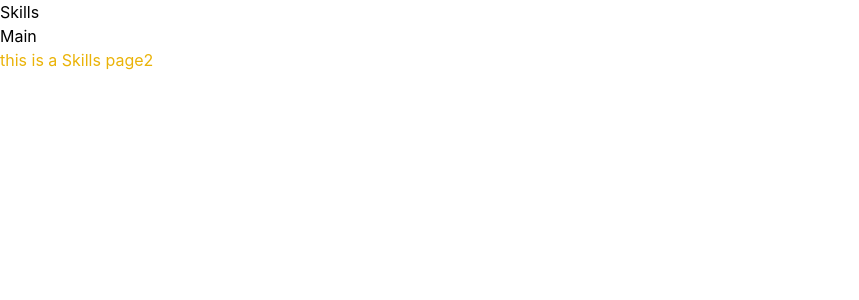
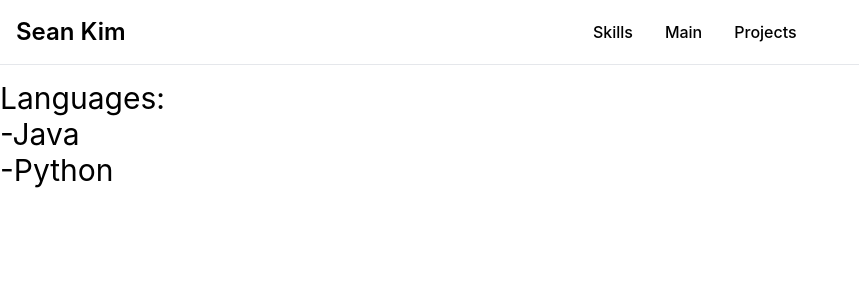
Before and after one commit to seankimfeb/seankimportfolio, a React (Create React App) app: page /skills in a window 1280 px wide. Shown: the top 300 px of the page, without its empty margins (0-859 px from the left). Built offline with nearby package versions, Linux system fonts and the light colour scheme.

Commit message:
navbar style added

```diff
--- a/src/components/NavigationBar.jsx
+++ b/src/components/NavigationBar.jsx
@@ -4,17 +4,36 @@ import { Link } from 'react-router-dom';
 
 const NavigationBar = () => {
   return (
-    <nav>
-      <ul>
-        <li>
+
+<nav class="bg-white dark:bg-gray-000 fixed w-full z-20 top-0 start-0 border-b border-gray-200 dark:border-gray-600">
+  <div class="max-w-screen-xl flex flex-wrap items-center justify-between mx-auto p-4">
+  <Link to="/seankimportfolio" class="flex items-center space-x-3 rtl:space-x-reverse">
+      <span class="self-center text-2xl font-semibold whitespace-nowrap dark:text-black">Sean Kim</span>
+  </Link>
+  <div class="flex md:order-2 space-x-3 md:space-x-0 rtl:space-x-reverse">
+      <button data-collapse-toggle="navbar-sticky" type="button" class="inline-flex items-center p-2 w-10 h-10 justify-center text-sm text-gray-500 rounded-lg md:hidden hover:bg-gray-100 focus:outline-none focus:ring-2 focus:ring-gray-200 dark:text-gray-400 dark:hover:bg-gray-700 dark:focus:ring-gray-600" aria-controls="navbar-sticky" aria-expanded="false">
+        <span class="sr-only">Open main menu</span>
+        <svg class="w-5 h-5" aria-hidden="true" xmlns="http://www.w3.org/2000/svg" fill="none" viewBox="0 0 17 14">
+            <path stroke="currentColor" stroke-linecap="round" stroke-linejoin="round" stroke-width="2" d="M1 1h15M1 7h15M1 13h15"/>
+        </svg>
+    </button>
+  </div>
+  <div class="items-center justify-between hidden w-full md:flex md:w-auto md:order-1" id="navbar-sticky">
+    <ul class="flex flex-col p-4 md:p-0 mt-4 font-medium border border-gray-000 rounded-lg bg-gray-50 md:space-x-8 rtl:space-x-reverse md:flex-row md:mt-0 md:border-0 md:bg-white dark:bg-gray-000 md:dark:bg-gray-000 dark:border-gray-700">
+    <li>
           <Link to="/skills">Skills</Link>
         </li>
         <li>
         <Link to="/seankimportfolio">Main</Link>
         </li>
-        {/* Add more navigation links as needed */}
-      </ul>
-    </nav>
+        <li>
+          <Link to = "/projects">Projects</Link>
+        </li>
+    </ul>
+  </div>
+  </div>
+</nav>
+
   );
 };
 
--- a/src/pages/Introduction.jsx
+++ b/src/pages/Introduction.jsx
@@ -2,11 +2,13 @@ const Introduction = () =>{
 
 
     return(
-        <section class="bg-gray-50 dark:bg-gray-900">
+
         <div>
-            <p class="text-yellow-500">this is an introduction pagev2</p>
+            <p class = "text-3xl mt-20">Hello, My name is Seong Su(Sean). I am a Computer Science student in York University.<br/>
+            I was an Accounting & Financial Management student in Western University, </p>
+
         </div>
-        </section>
+
     )
 }
 export default Introduction
--- a/src/pages/Skills.jsx
+++ b/src/pages/Skills.jsx
@@ -2,8 +2,9 @@ const Skills = () =>{
 
 
     return(
-        <div>
-            <p class="text-yellow-500">this is a Skills page2</p>
+        <div class = "text-3xl mt-20">
+            <p >Languages: <br/> -Java <br/>-Python</p>
+
         </div>
     )
 }
```
